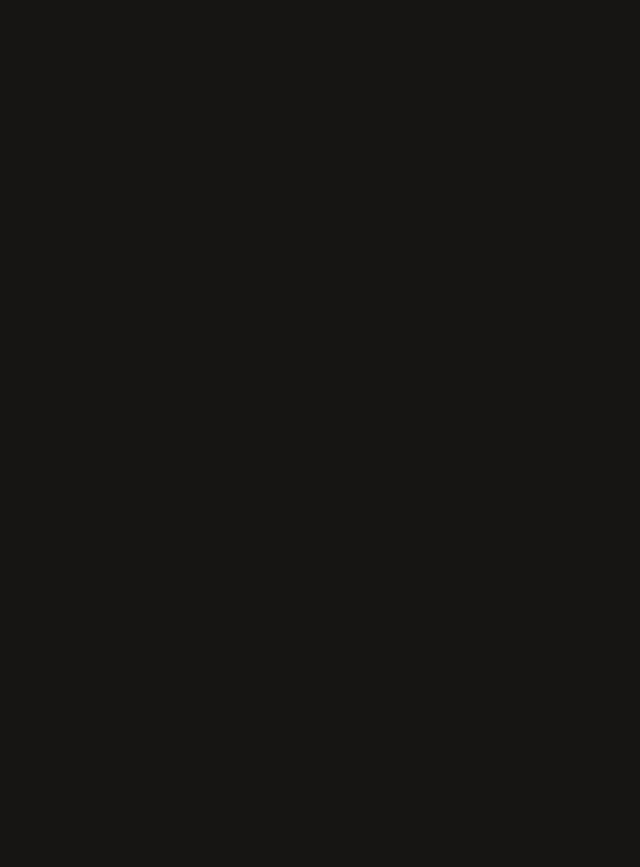
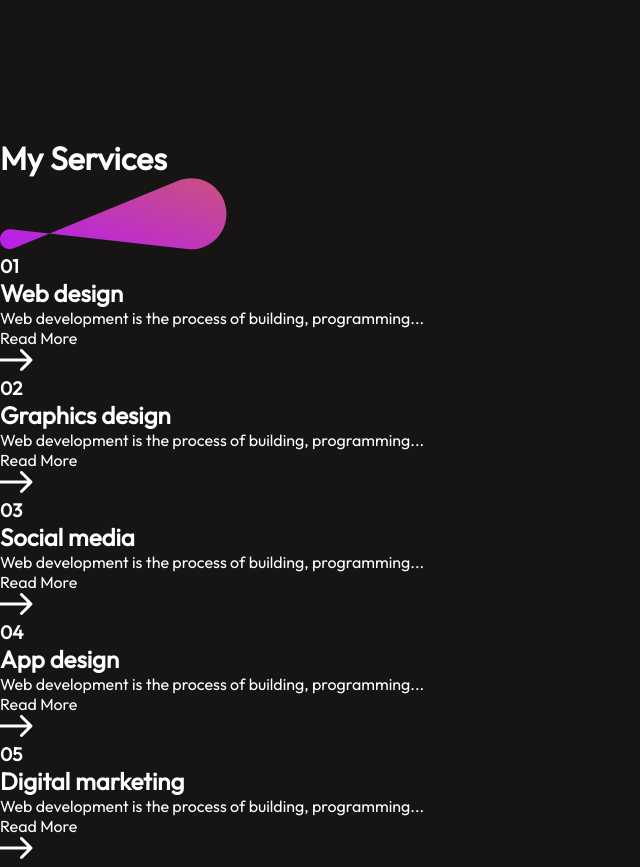
Before and after one commit to amitmahmud26/My-Portfolio, a React (Vite) app: page / in a window 1280 px wide. Shown: the part 1920-2787 px from the top of the page, without its empty margins (0-640 px from the left). Before the commit the page ends 1978 px from the top, so only its background shows below. Built offline with nearby package versions, Linux system fonts and the light colour scheme.

Commit message:
added servicee section html

```diff
--- a/index.html
+++ b/index.html
@@ -8,7 +8,7 @@
     <link href="https://fonts.googleapis.com/css2?family=Outfit:wght@400&display=swap" rel="stylesheet">
   </head>
   <body style="font-family: 'Outfit', sans-serif;">
-    <div id="root">This is a test text to check the font.</div>
+    <div id="root"></div>
     <script type="module" src="/src/main.jsx"></script>
   </body>
 </html>
--- a/src/App.jsx
+++ b/src/App.jsx
@@ -2,6 +2,7 @@
 import Navbar from './Components/Navber/Navbar'
 import Hero from './Components/Hero/Hero'
 import About from './Components/About/About'
+import Services from './Components/Services/Services'
 
 const App = () => {
   return (
@@ -9,6 +10,7 @@
       <Navbar />
       <Hero />
       <About />
+      <Services />
     </div>
   )
 }
--- a/src/Components/Hero/Hero.jsx
+++ b/src/Components/Hero/Hero.jsx
@@ -7,7 +7,7 @@
     <div className='hero'>
         <img src={profile_img} alt="" />
         <h1><span>I'm Amit Mahmud Sabbir,</span> student of CSE at United International University. </h1>
-        <p>I'm also a Undergraduate Teaching Assistant at United International University</p>
+        <p>I'm also an Undergraduate Teaching Assistant (UA) at United International University</p>
         <div className="hero-action">
           <div className='hero-connect'>Connect with me</div>
           <div className='hero-resume'>My resume</div>
--- /dev/null
+++ b/src/Components/Services/Services.jsx
@@ -0,0 +1,33 @@
+import React from 'react'
+import theme_pattern from '../../assets/theme_pattern.svg'
+import './Services.css'
+import Services_Data from '../../assets/services_data'
+import arrow_icon from '../../assets/arrow_icon.svg'
+
+const Services = () => {
+  return (
+    <div className="services">
+        <div className="services-title">
+            <h1>My Services</h1>
+            <img src={theme_pattern} alt="" />
+        </div>
+        <div className="services-container">
+            {Services_Data.map((service, index) => {
+                return (
+                <div key={index} className="services-format">
+                    <h3>{service.s_no}</h3>
+                    <h2>{service.s_name}</h2>
+                    <p>{service.s_desc}</p>
+                    <div className="services-readmore">
+                        <p>Read More</p>
+                        <img src={arrow_icon} alt="" />
+                    </div>
+                </div>
+                )
+            })}
+        </div>
+    </div>
+  )
+}
+
+export default Services
```
Also changed, not shown: src/Components/Services/Services.css (added).
